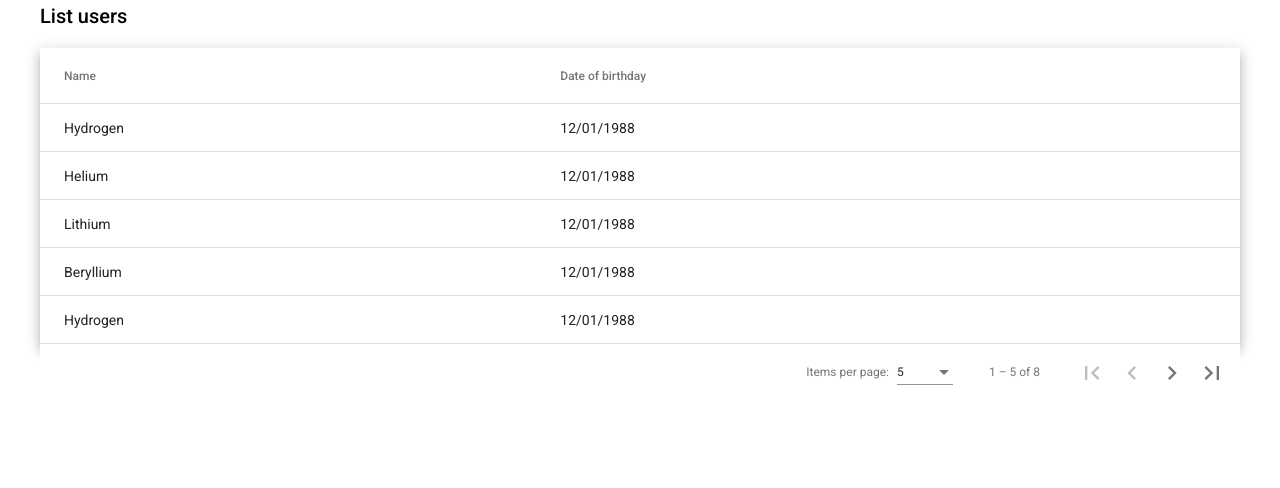
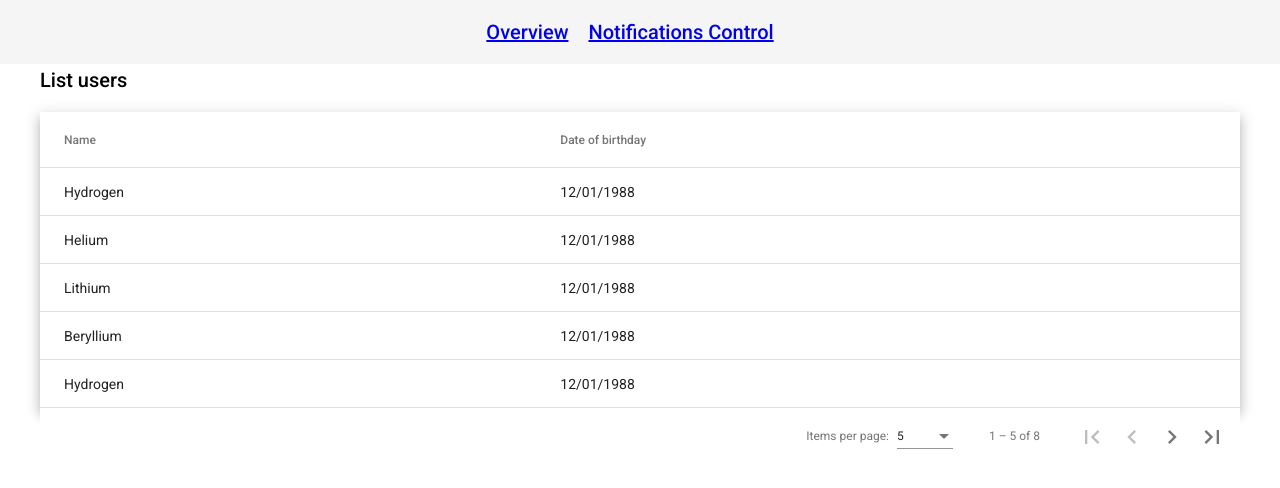
Before and after one commit to banksiaglobal/femtech-reminder, an Angular app in the folder angular/: page /overview in a window 1280 px wide. Shown: the top 488 px of the page. Built offline with nearby package versions, Linux system fonts and the light colour scheme.

Commit message:
added toolbar with navigation

```diff
--- a/angular/src/app/app.component.html
+++ b/angular/src/app/app.component.html
@@ -1 +1,13 @@
+<mat-toolbar>
+  <span>
+    <a href="" routerLink="/overview">
+      Overview
+    </a>
+  </span>
+  <span>
+    <a href="" routerLink="/notifications-control">
+      Notifications Control
+    </a>
+  </span>
+</mat-toolbar>
 <router-outlet></router-outlet>
--- a/angular/src/app/app.component.scss
+++ b/angular/src/app/app.component.scss
@@ -0,0 +1,8 @@
+mat-toolbar {
+  display: flex;
+  justify-content: center;
+}
+
+span {
+  margin-right: 20px;
+}
--- a/angular/src/app/app.module.ts
+++ b/angular/src/app/app.module.ts
@@ -4,6 +4,7 @@ import { BrowserModule } from '@angular/platform-browser';
 import { AppRoutingModule } from './app-routing.module';
 import { AppComponent } from './app.component';
 import { BrowserAnimationsModule } from '@angular/platform-browser/animations';
+import { MatToolbarModule } from '@angular/material/toolbar';
 
 @NgModule({
   declarations: [
@@ -11,8 +12,9 @@ import { BrowserAnimationsModule } from '@angular/platform-browser/animations';
   ],
   imports: [
     BrowserModule,
+    BrowserAnimationsModule,
     AppRoutingModule,
-    BrowserAnimationsModule
+    MatToolbarModule,
   ],
   providers: [],
   bootstrap: [AppComponent]
```
